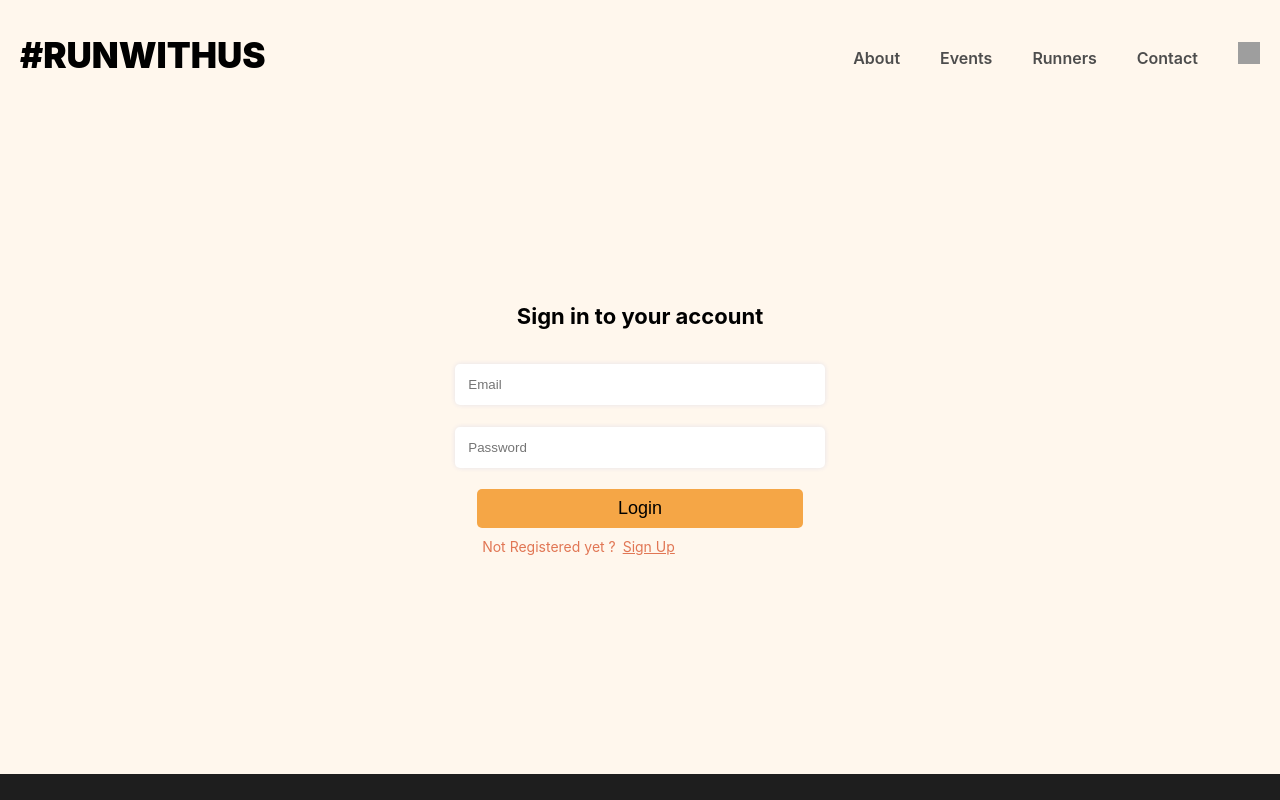
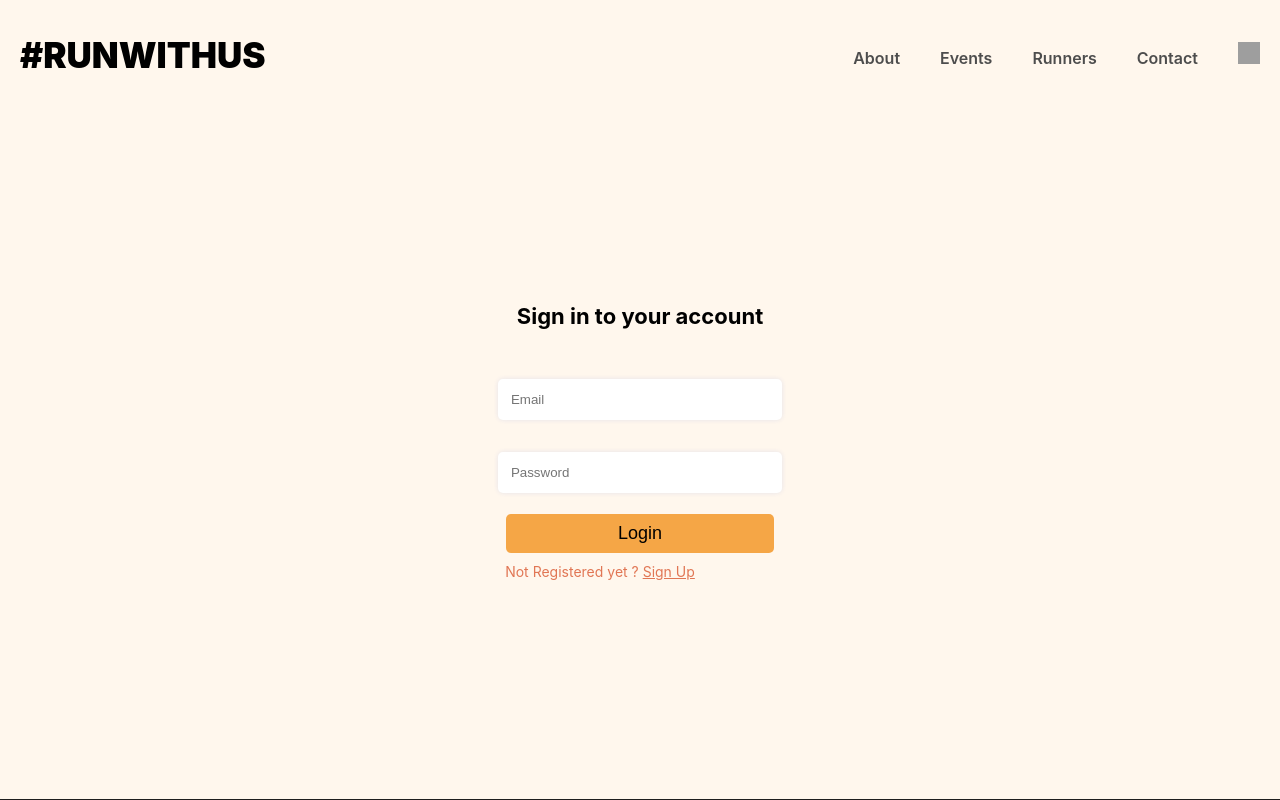
Before and after one commit to Sardor-M/react_routing, a React (Create React App) app in the folder frontend/: page /login in a window 1280 px wide. Shown: the top 800 px of the page. Built offline with nearby package versions, Linux system fonts and the light colour scheme; grey boxes are pictures that could not be loaded.

Commit message:
minor styling change: added

```diff
--- a/frontend/package.json
+++ b/frontend/package.json
@@ -53,8 +53,7 @@
   "devDependencies": {
     "@storybook/addon-essentials": "^7.6.16",
     "@storybook/addon-interactions": "^7.6.16",
-    "@storybook/addon-links": "^7.6.16",
-    "@storybook/addon-onboarding": "^1.0.11",
+      "@storybook/addon-onboarding": "^1.0.11",
     "@storybook/blocks": "^7.6.16",
     "@storybook/preset-create-react-app": "^7.6.16",
     "@storybook/react": "^7.6.17",
--- a/frontend/src/components/Input.tsx
+++ b/frontend/src/components/Input.tsx
@@ -10,13 +10,12 @@ const StyledDiv = styled.div`
     justify-content: center;
     padding: 8px;
     margin: 8px;
-` ;
+`;
 
 const StyledInput = styled.input`
-    width: 182%;
+    width: 140%;
     padding: 13px;
-    margin-bottom: 20px;
-    //margin: 15px 0;
+    margin: 15px 0;
     border: none;
     border-radius: 5px;
     box-shadow: 0 0 5px rgba(0, 62, 213, 0.1);
@@ -39,12 +38,13 @@ interface InputProps extends React.InputHTMLAttributes<HTMLInputElement> {
     id: string;
     error: string | boolean;
 }
-export default function Input({id, error, ...props} : InputProps) {
+
+export default function Input({id, error, ...props}: InputProps) {
     return (
         <>
             <StyledDiv>
                 <StyledInput id={id} {...props}/>
-                <StyledErrorText>{error &&  <p> {error}</p>} </StyledErrorText>
+                <StyledErrorText>{error && <p> {error}</p>} </StyledErrorText>
             </StyledDiv>
         </>
     );
--- a/frontend/src/pages/Events/UpcomingEventsList.tsx
+++ b/frontend/src/pages/Events/UpcomingEventsList.tsx
@@ -38,7 +38,7 @@ export default function UpcomingEventsList() {
 
     return (
         <EventsListSection>
-            <h1 className="upcoming-event-title"> Upcomning Event's List</h1>
+            <h1 className="upcoming-event-title"> Upcoming Event's List</h1>
             <div className="upcoming-event-list">
                 <section>{upcomingEventsData}</section>
             </div>
--- a/frontend/src/pages/LoginPage.tsx
+++ b/frontend/src/pages/LoginPage.tsx
@@ -1,8 +1,8 @@
-import React, { useRef, useState } from "react";
-import { useLoaderData } from "react-router";
+import React, {useEffect, useRef, useState} from "react";
+import {Link} from "react-router-dom";
 import styled from "styled-components";
-import { Link } from "react-router-dom";
 import Input from "../components/Input";
+import {useLoaderData} from "react-router-dom";
 
 const SectionContainer = styled.section`
     display: flex;
@@ -26,9 +26,9 @@ const StyledForm = styled.form`
 `;
 
 const SignInButton = styled.button`
-  width: 103%;
+    width: 109%;
     padding: 9px;
-  margin-top: 15px;
+    margin-top: 20px;
     border: none;
     border-radius: 5px;
     background-color: #f5a646;
@@ -47,17 +47,16 @@ const SignUpLink = styled.p`
     color: #e17654;
     font-size: 14px;
     margin-top: 10px;
-  //position: fixed;
-  margin-right: 123px;
-  //left: 537px;
-  //top: 528px;
-  text-align: left;
+    margin-left: -20px;
+    margin-right: 60px;
+    overflow: auto;
+
 `;
 
 
 // accessing the Request object which is a native browser object
 // we are extracting  a new URL from the request object
-export async function loader({ request }: { request: Request }) {
+export async function loader({request}: { request: Request }) {
     return new URL(request.url).searchParams.get("message");
 }
 
@@ -65,18 +64,20 @@ export default function LoginPage() {
 
     const messageData = useLoaderData() as string | "";
 
-  const [inputValues, setInputValues] = useState<{email: string, password: string}>({email: "", password: ""});
-  const [didEdit, setDidEdit] = useState<{email: boolean, password: boolean}>({email: false, password: false});
+
+    const [inputValues, setInputValues] = useState<{ email: string, password: string }>({email: "", password: ""});
+    const [didEdit, setDidEdit] = useState<{ email: boolean, password: boolean }>({email: false, password: false});
 
     const emailIsValid = didEdit.email && !inputValues.email.includes("@");
     const pwdIsValid = didEdit.password && inputValues.password.trim().length < 8;
 
 
-  function handleSubmit(event: React.FormEvent<HTMLFormElement>){
+    function handleSubmit(event: React.FormEvent<HTMLFormElement>) {
         event.preventDefault();
         console.log(inputValues);
     }
-  function handleInputChange(identifier: string, event: React.ChangeEvent<HTMLInputElement>){
+
+    function handleInputChange(identifier: string, event: React.ChangeEvent<HTMLInputElement>) {
         setInputValues((prevValues) => ({
             ...prevValues,
             [identifier]: event.target.value
@@ -88,7 +89,7 @@ export default function LoginPage() {
         }))
     }
 
-  function handleInputBlur(identifier: string){
+    function handleInputBlur(identifier: string) {
         setDidEdit((prevValues) => ({
             ...prevValues,
             [identifier]: true
@@ -97,10 +98,12 @@ export default function LoginPage() {
 
     return (
         <>
+            {/* <h1> Sign in to your account</h1> */}
             {/*{messageData && <h3 className="login-text">{messageData} </h3>}*/}
             <SectionContainer>
                 <StyledForm onSubmit={handleSubmit}>
                     <LoginPageTitle>Sign in to your account</LoginPageTitle>
+
                     <Input
                         id="email"
                         type="email"
@@ -108,7 +111,7 @@ export default function LoginPage() {
                         placeholder="Email"
                         onBlur={() => handleInputBlur("email")}
                         onChange={(event) => handleInputChange("email", event)}
-            error = {emailIsValid ? "Please enter a valid email": ""}
+                        error={emailIsValid ? "Please enter a valid email" : ""}
                     />
                     <Input
                         id="password"
@@ -116,8 +119,8 @@ export default function LoginPage() {
                         name="password"
                         placeholder="Password"
                         onBlur={() => handleInputBlur("password")}
-                onChange = {(event) => handleInputChange("password", event)}
-                error={pwdIsValid ? "Enter a valid password": ""}
+                        onChange={(event) => handleInputChange("password", event)}
+                        error={pwdIsValid ? "Enter a valid password" : ""}
                     />
                     {/*// when working with forms, always use the type="button" to avoid the default behavior of the form*/}
                     <SignInButton type="submit">Login</SignInButton>
@@ -125,7 +128,7 @@ export default function LoginPage() {
                         Not Registered yet ?{" "}
                         <Link
                             to={"/signup"}
-              style={{ color: "inherit", textDecoration: "underline", marginLeft: "3px" }}
+                            style={{color: "inherit", textDecoration: "underline", }}
                         >
                             Sign Up
                         </Link>
--- a/frontend/src/pages/SignUpPage.tsx
+++ b/frontend/src/pages/SignUpPage.tsx
@@ -48,7 +48,7 @@ const SubmitButton = styled.button`
 
   &:hover {
     color: #161616;
-    background-color: #1ea7fd;
+    background-color: #1ea7fd
   }
 `;
 
```
Lines whose indentation alone changed are shown as unchanged.
